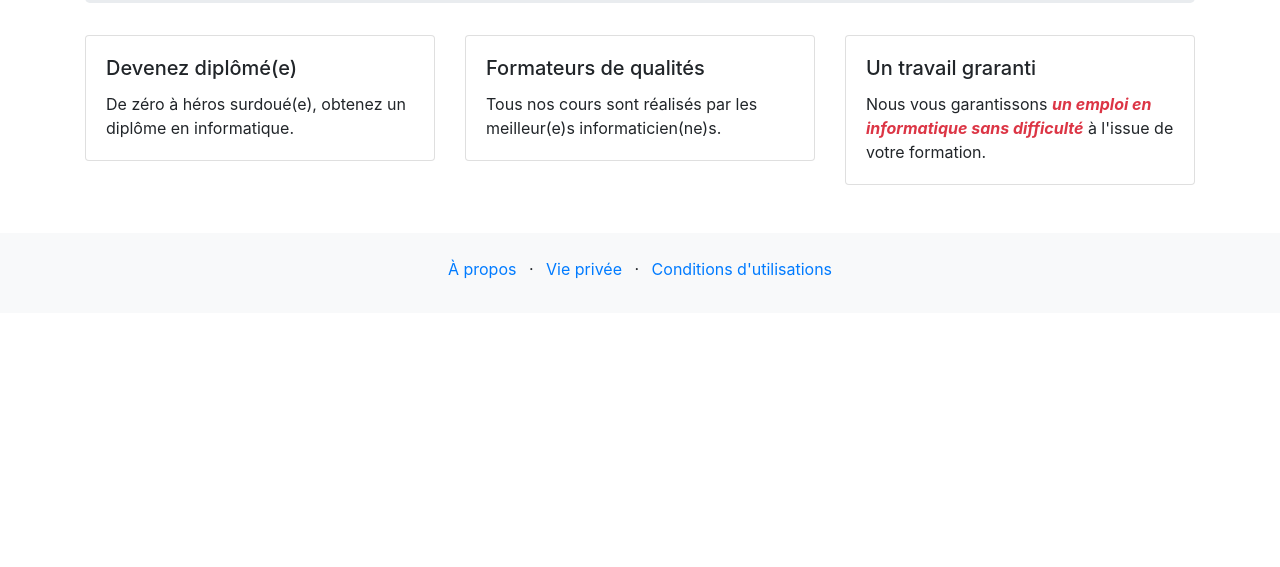
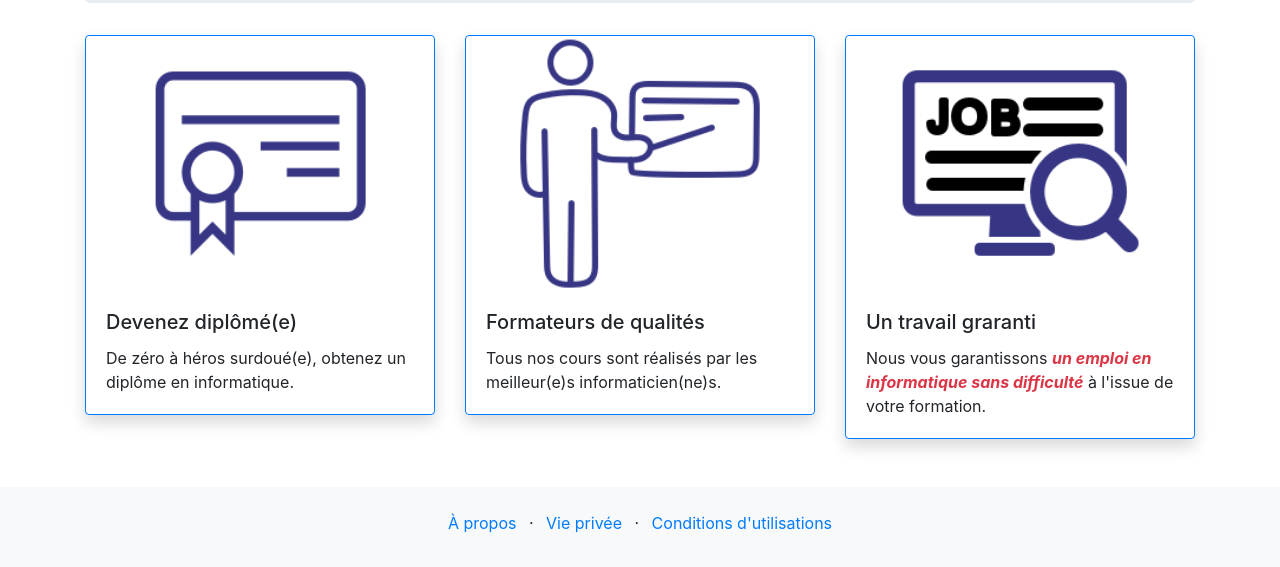
Before and after one commit to Sebbysebby/Sebbysebby, a plain HTML site: page index.html in a window 1280 px wide. Shown: the part 2320-2887 px from the top of the page. Before the commit the page ends 2633 px from the top, so only its background shows below. Drawn offline with nearby package versions, Linux system fonts and the light colour scheme.

Commit message:
Adding of shadows

```diff
--- a/index.html
+++ b/index.html
@@ -198,7 +198,8 @@
     </div>
     <div class="row mb-4 mb-lg-0">
       <div class="col-12 col-lg-4">
-        <div class="card">
+        <div class="card mb-4 mb-lg-0 border-primary shadow">
+          <img src="images/home/certificate.png" alt="certificate" class="card-img-top">
           <div class="card-body">
             <h5 class="card-title">Devenez diplômé(e)</h5>
             <p class="card-text">De zéro à héros surdoué(e), obtenez un diplôme en informatique.</p>
@@ -206,7 +207,8 @@
         </div>
       </div>
       <div class="col-12 col-lg-4">
-        <div class="card">
+        <div class="card mb-4 mb-lg-0 border-primary shadow">
+          <img src="images/home/instruction.png" alt="certificate" class="card-img-top">
             <div class="card-body">
             <h5 class="card-title">Formateurs de qualités</h5>
             <p class="card-text">Tous nos cours sont réalisés par les meilleur(e)s informaticien(ne)s.</p>
@@ -214,7 +216,8 @@
         </div>
       </div>
       <div class="col-12 col-lg-4">
-        <div class="card">
+        <div class="card mb-4 mb-lg-0 border-primary shadow">
+          <img src="images/home/job.png" alt="certificate" class="card-img-top">
           <div class="card-body">
             <h5 class="card-title">Un travail graranti</h5>
             <p class="card-text">Nous vous garantissons <span class="font-italic font-weight-bold text-danger">un emploi en informatique sans difficulté</span> à l'issue de votre formation.</p>
```
